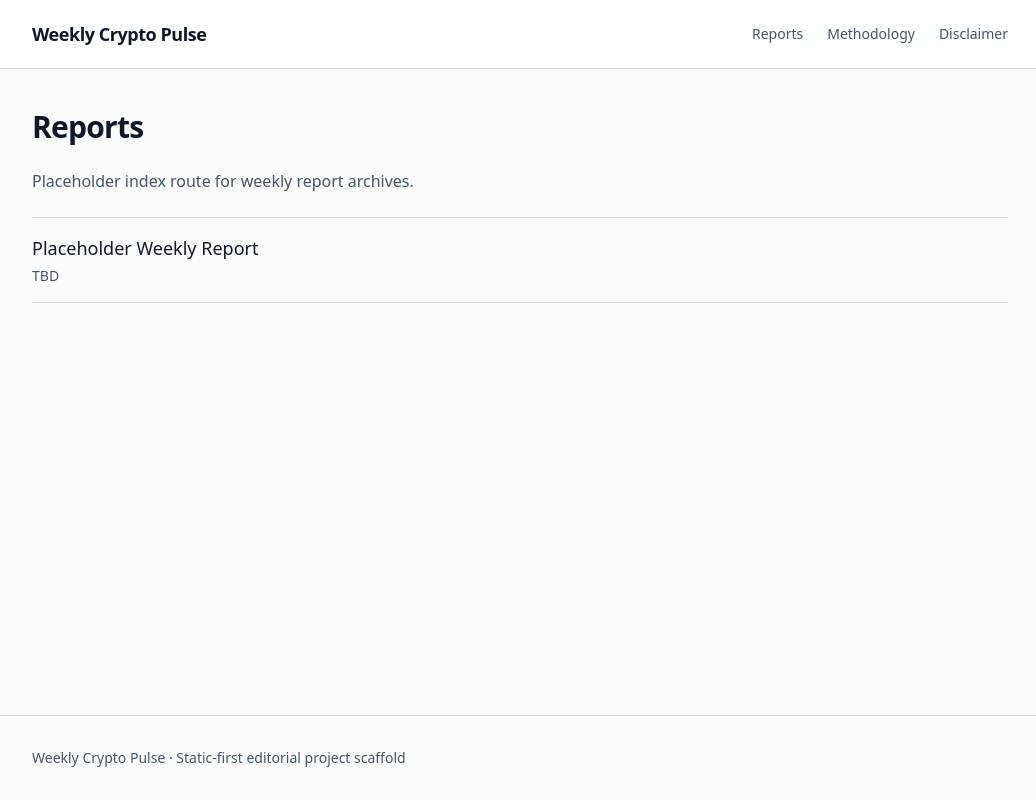
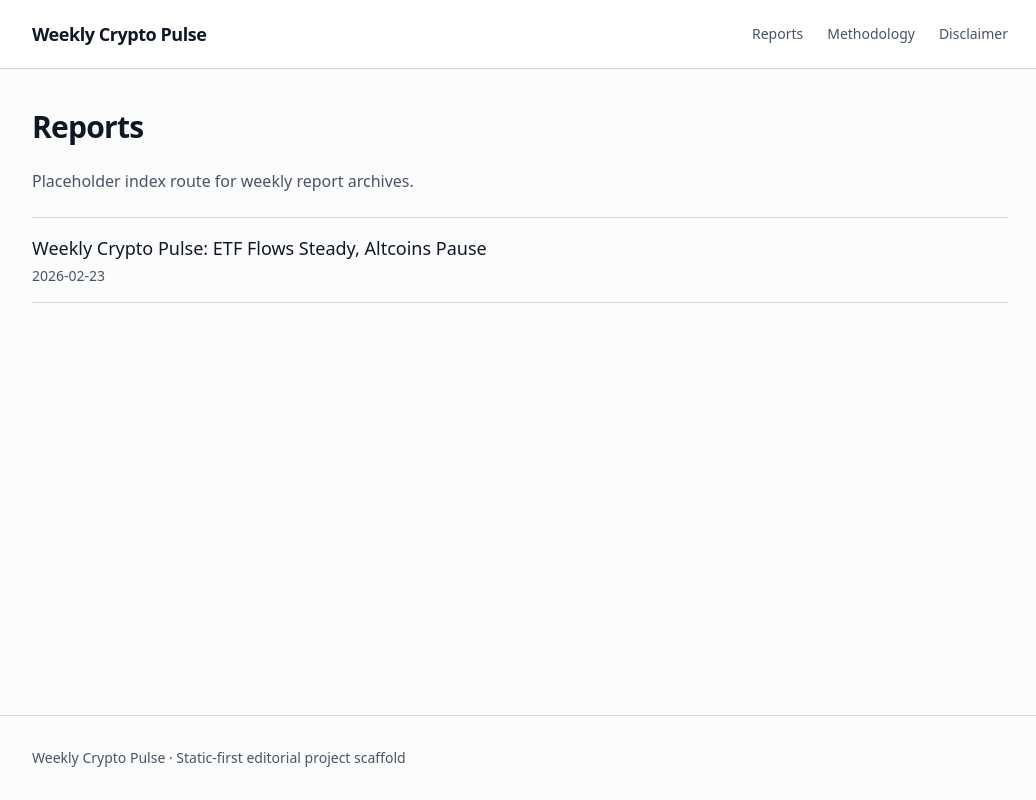
Before and after one commit to castanhf/Weekly-Crypto-Pulse, a Next.js app: page /reports in a window 1280 px wide. Shown: the whole page, without its empty margins (120-1156 px from the left). Built offline with nearby package versions, Linux system fonts and the light colour scheme.

Commit message:
Implement typed report domain model and sample weekly data

```diff
--- a/app/reports/[slug]/page.tsx
+++ b/app/reports/[slug]/page.tsx
@@ -1,6 +1,6 @@
 import { notFound } from 'next/navigation';
 
-import { reports } from '@/data/reports';
+import { findReportBySlug } from '@/data/reports';
 
 type ReportDetailPageProps = {
   params: {
@@ -9,7 +9,7 @@ type ReportDetailPageProps = {
 };
 
 export default function ReportDetailPage({ params }: ReportDetailPageProps): JSX.Element {
-  const report = reports.find((entry) => entry.slug === params.slug);
+  const report = findReportBySlug(params.slug);
 
   if (!report) {
     notFound();
@@ -18,9 +18,9 @@ export default function ReportDetailPage({ params }: ReportDetailPageProps): JSX
   return (
     <article className="space-y-4">
       <p className="text-sm uppercase tracking-[0.14em] text-muted">Report placeholder</p>
-      <h1 className="text-3xl font-semibold tracking-tight">{report.title}</h1>
-      <p className="text-sm text-muted">Published: {report.publishedAt}</p>
-      <p className="max-w-2xl leading-relaxed text-muted">{report.summary}</p>
+      <h1 className="text-3xl font-semibold tracking-tight">{report.metadata.title}</h1>
+      <p className="text-sm text-muted">Published: {report.metadata.publishedAt}</p>
+      <p className="max-w-2xl leading-relaxed text-muted">{report.metadata.summary}</p>
     </article>
   );
 }
--- a/app/reports/page.tsx
+++ b/app/reports/page.tsx
@@ -9,10 +9,10 @@ export default function ReportsPage(): JSX.Element {
       <p className="text-muted">Placeholder index route for weekly report archives.</p>
       <ul className="divide-y divide-line border-y border-line">
         {reports.map((report) => (
-          <li className="py-4" key={report.slug}>
-            <Link className="block space-y-1" href={`/reports/${report.slug}`}>
-              <p className="text-lg font-medium">{report.title}</p>
-              <p className="text-sm text-muted">{report.publishedAt}</p>
+          <li className="py-4" key={report.metadata.slug}>
+            <Link className="block space-y-1" href={`/reports/${report.metadata.slug}`}>
+              <p className="text-lg font-medium">{report.metadata.title}</p>
+              <p className="text-sm text-muted">{report.metadata.publishedAt}</p>
             </Link>
           </li>
         ))}
--- a/data/reports.ts
+++ b/data/reports.ts
@@ -1,15 +1,10 @@
-export type Report = {
-  slug: string;
-  title: string;
-  publishedAt: string;
-  summary: string;
-};
+import type { Report } from '@/domain/report';
 
-export const reports: ReadonlyArray<Report> = [
-  {
-    slug: 'placeholder-week-1',
-    title: 'Placeholder Weekly Report',
-    publishedAt: 'TBD',
-    summary: 'This is placeholder metadata for the first weekly report.'
-  }
-];
+import { sampleWeeklyReport } from '@/data/sample-report';
+
+export const reports: ReadonlyArray<Report> = [sampleWeeklyReport];
+
+export const latestReport: Report = reports[0];
+
+export const findReportBySlug = (slug: string): Report | undefined =>
+  reports.find((report) => report.metadata.slug === slug);
--- /dev/null
+++ b/data/sample-report.ts
@@ -0,0 +1,60 @@
+import type { Report } from '@/domain/report';
+
+export const sampleWeeklyReport: Report = {
+  metadata: {
+    title: 'Weekly Crypto Pulse: ETF Flows Steady, Altcoins Pause',
+    slug: '2026-02-23-etf-flows-steady-altcoins-pause',
+    publishedAt: '2026-02-23',
+    weekLabel: 'Week of Feb 23, 2026',
+    summary:
+      'Bitcoin held above key support as ETF inflows remained positive, while majors rotated and high-beta altcoins cooled after a two-week rally.',
+    tags: ['bitcoin', 'etf', 'market-structure', 'altcoins']
+  },
+  regime: 'range-bound',
+  marketSnapshot: {
+    totalMarketCapUsd: 2730000000000,
+    btcDominancePct: 55.4,
+    ethDominancePct: 16.7,
+    fearGreedIndex: 62
+  },
+  movers: [
+    {
+      symbol: 'BTC',
+      name: 'Bitcoin',
+      changePct7d: 3.2,
+      catalyst: 'Consistent spot ETF net inflows and resilient bid near support.'
+    },
+    {
+      symbol: 'SOL',
+      name: 'Solana',
+      changePct7d: -4.8,
+      catalyst: 'Profit-taking after strong momentum run and softer on-chain activity.'
+    },
+    {
+      symbol: 'LINK',
+      name: 'Chainlink',
+      changePct7d: 6.1,
+      catalyst: 'New enterprise integration announcements improved sentiment.'
+    }
+  ],
+  sections: [
+    {
+      id: 'market-overview',
+      heading: 'Market Overview',
+      body: 'Price action was constructive but selective, with liquidity concentrated in BTC and large-cap pairs.',
+      highlights: [
+        'BTC closed the week above its 20-day moving average.',
+        'Funding rates normalized after mid-week leverage reset.'
+      ]
+    },
+    {
+      id: 'positioning',
+      heading: 'Positioning & Flows',
+      body: 'Institutional flows remained constructive, while retail participation flattened compared with the prior week.',
+      highlights: [
+        'US spot BTC ETFs logged a fifth consecutive week of net inflows.',
+        'Perpetual open interest rose modestly but stayed below January highs.'
+      ]
+    }
+  ]
+};
--- /dev/null
+++ b/domain/report.ts
@@ -0,0 +1,39 @@
+export type Regime = 'risk-on' | 'risk-off' | 'range-bound' | 'transition';
+
+export type ReportMetadata = Readonly<{
+  title: string;
+  slug: string;
+  publishedAt: string;
+  weekLabel: string;
+  summary: string;
+  tags: ReadonlyArray<string>;
+}>;
+
+export type MarketSnapshot = Readonly<{
+  totalMarketCapUsd: number;
+  btcDominancePct: number;
+  ethDominancePct: number;
+  fearGreedIndex: number;
+}>;
+
+export type Mover = Readonly<{
+  symbol: string;
+  name: string;
+  changePct7d: number;
+  catalyst: string;
+}>;
+
+export type ReportSection = Readonly<{
+  id: string;
+  heading: string;
+  body: string;
+  highlights: ReadonlyArray<string>;
+}>;
+
+export type Report = Readonly<{
+  metadata: ReportMetadata;
+  regime: Regime;
+  marketSnapshot: MarketSnapshot;
+  movers: ReadonlyArray<Mover>;
+  sections: ReadonlyArray<ReportSection>;
+}>;
```
